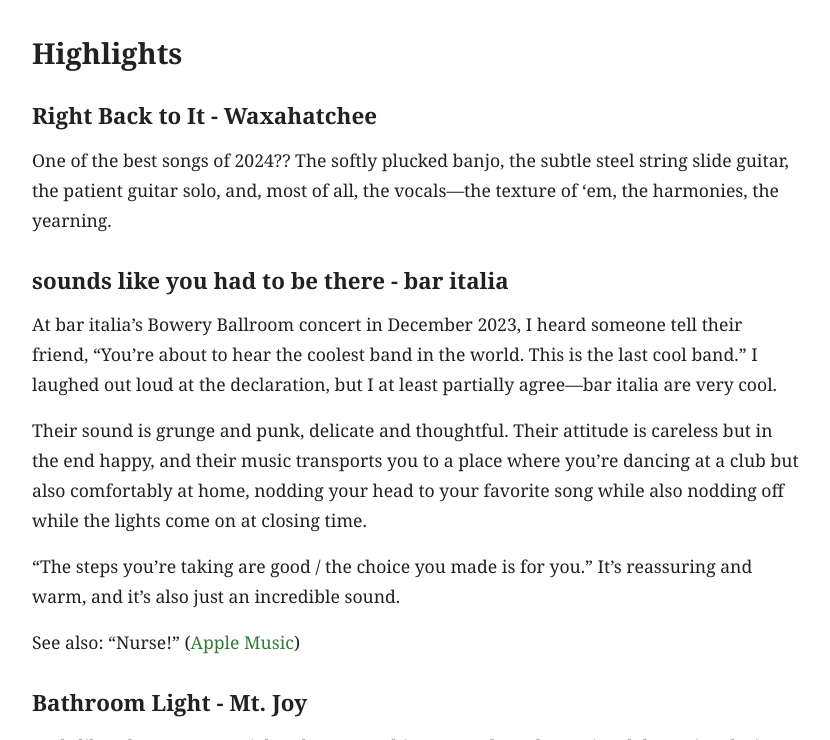
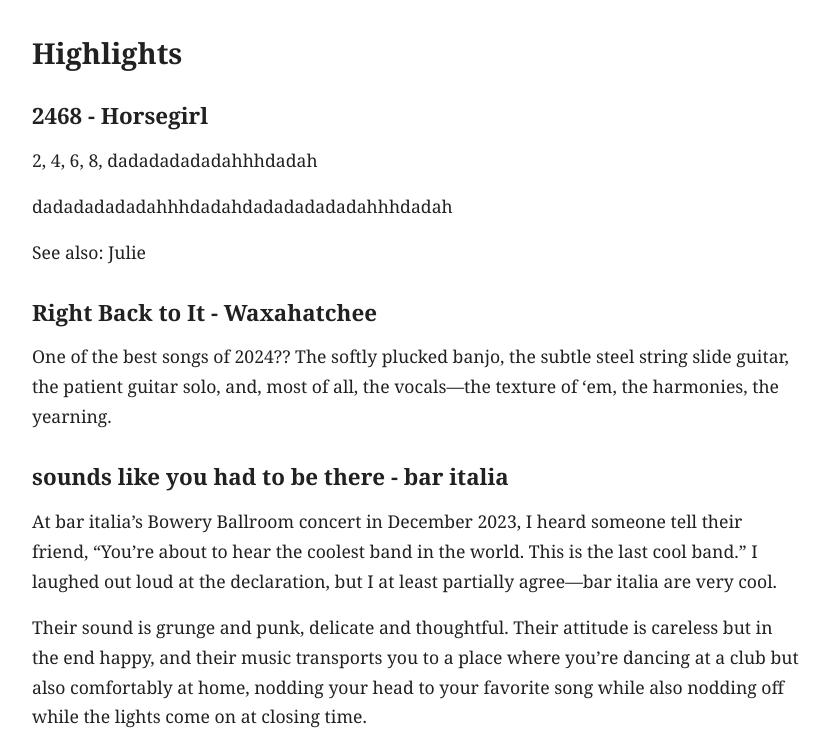
Before and after one commit to ttwardz/bum-notes-blog, a Jekyll site: the page built from _posts/2023-12-13-heavy-rotation-music-playlist.markdown, in a window 1280 px wide and 900 px high, scrolled down 677 px, cut to the strip 160-900 px from the top of the window. Shown: the whole strip, without its empty margins (224-1054 px from the left). Built offline with Jekyll 4.4.1, drawn with Linux system fonts in a browser that asks for light colours.

Commit message:
heavy rotation update
+ 2468 horsegirl

```diff
--- a/_posts/2023-12-13-heavy-rotation-music-playlist.markdown
+++ b/_posts/2023-12-13-heavy-rotation-music-playlist.markdown
@@ -17,6 +17,14 @@ tags: [music]
 </div>
 
 ## Highlights
+
+### 2468 - Horsegirl
+
+2, 4, 6, 8, dadadadadadahhhdadah
+
+dadadadadadahhhdadahdadadadadadahhhdadah
+
+See also: Julie
 
 ### Right Back to It - Waxahatchee
 One of the best songs of 2024?? The softly plucked banjo, the subtle steel string slide guitar, the patient guitar solo, and, most of all, the vocals—the texture of 'em, the harmonies, the yearning.
```
